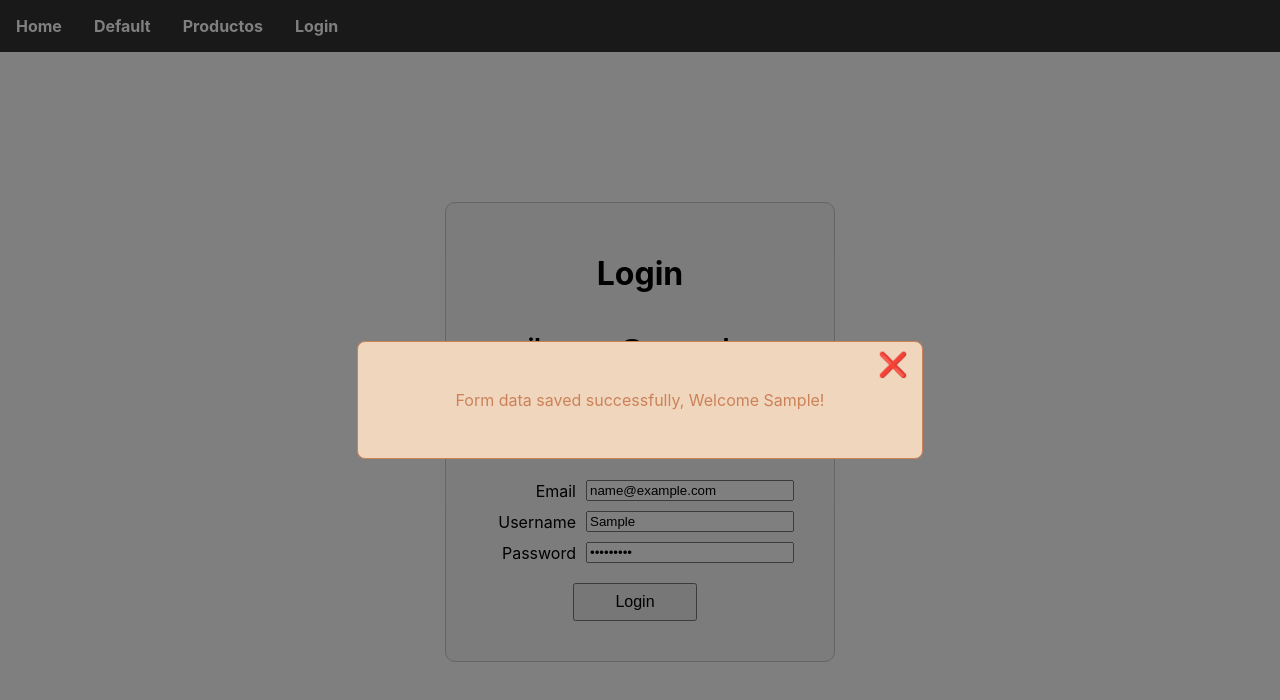
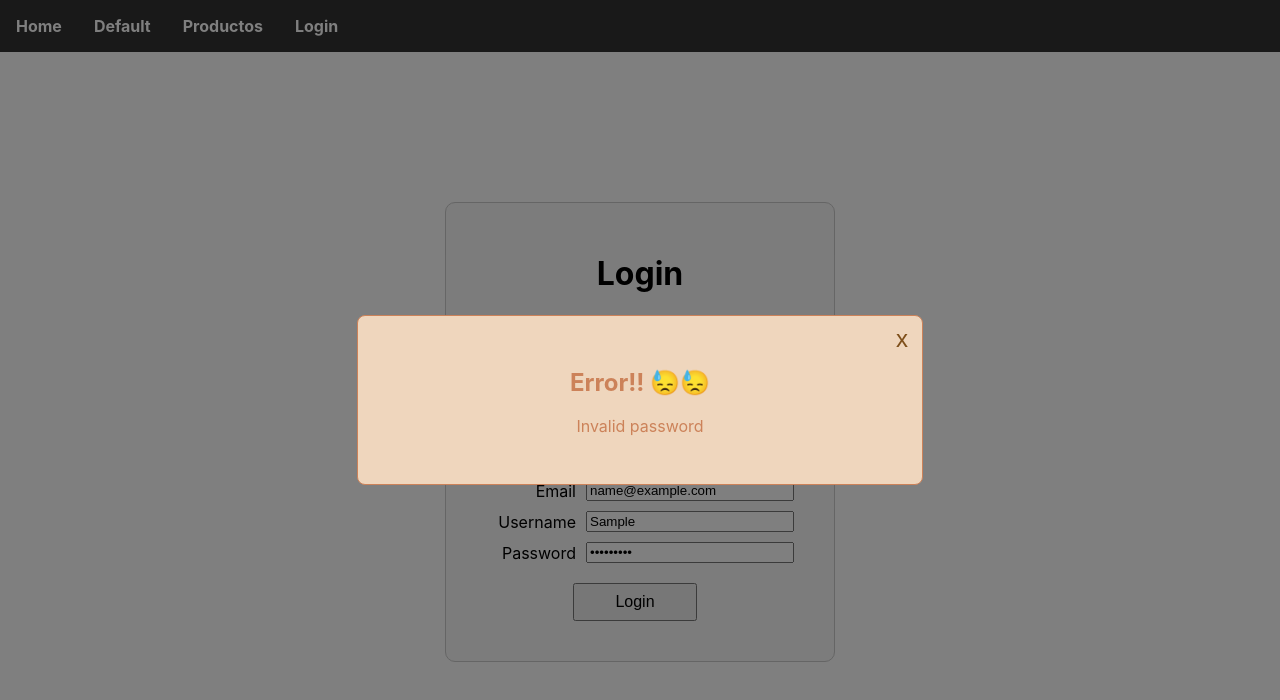
Before and after one commit to adhes14/desarrollo-frontend-react, a React (Create React App) app: page /login in a window 1280 px wide. Both pictures are taken after typing "name@example.com", "Sample", "Sample123" into the empty fields and a click on the button "Login". Shown: the top 700 px of the page. Built offline with nearby package versions, Linux system fonts and the light colour scheme.

Commit message:
ejercicio 1, validar password

```diff
--- a/src/App.css
+++ b/src/App.css
@@ -133,19 +133,28 @@ form div input {
   z-index: 1000;
 }
 
-.notification-success {
-  background-color: #efd6bd;
-  color: #cc8259;
+.notification {
   padding: 2rem;
-  border: 1px solid #cc8259;
   border-radius: 0.5rem;
   max-width: 500px;
   width: 90%;
   text-align: center;
   position: relative;
+
+  &.success {
+    background-color: #d4edda;
+    color: #155724;
+    border: 1px solid #155724;
+  }
+
+  &.error {
+    background-color: #efd6bd;
+    color: #cc8259;
+    border: 1px solid #cc8259;
+  }
 }
 
-.close-btn-success {
+.close-btn {
   position: absolute;
   top: 0.5rem;
   right: 0.5rem;
--- a/src/components/Modalinfo.jsx
+++ b/src/components/Modalinfo.jsx
@@ -1,6 +1,6 @@
 import { motion } from "framer-motion";
 
-const Modalinfo = ({ visible, message, onClose }) => {
+const Modalinfo = ({ visible, message, type, onClose }) => {
   if (!visible) {
     return null;
   }
@@ -8,15 +8,16 @@ const Modalinfo = ({ visible, message, onClose }) => {
   return (
     <div className="modal-overlay">
       <motion.div
-        className="notification-success"
+        className={`notification ${type}`}
         initial={{opacity: 0, y: -20}}
         animate={{opacity: 1, y: 0}}
         transition={{duration: 0.5}}
       >
         <div>
+          <h2>{type === 'success' ? 'Success!! 🎉🎉' : 'Error!! 😓😓'}</h2>
           <p>{ message }</p>
         </div>
-        <button className="close-btn-success" onClick={ onClose }>❌</button>
+        <button className="close-btn" onClick={ onClose }>x</button>
       </motion.div>
     </div>
   );
--- a/src/redux/form/formReducers.js
+++ b/src/redux/form/formReducers.js
@@ -6,6 +6,7 @@ const initialState = {
     username: "",
     password: "",
   },
+  password: "mod7ReactUSIP",
 };
 
 const formReducer = (state = initialState, action) => {
--- a/src/screens/Forms/LoginForm.jsx
+++ b/src/screens/Forms/LoginForm.jsx
@@ -10,16 +10,25 @@ const LoginForm = () => {
 
   const [showModalinfo, setShowModalinfo] = useState(false);
   const [modalMessage, setModalMessage] = useState("Welcome to the jungle");
+  const [type, setType] = useState("");
 
   const form = useSelector(state => state.form);
+  const password = useSelector(state => state.form.password);
   const dispatch = useDispatch();
 
   const handleSubmit = (e) => {
     e.preventDefault();
     console.log(values);
+    if (password !== values.password) {
+      setModalMessage("Invalid password");
+      setShowModalinfo(true);
+      setType("error");
+      return;
+    }
     dispatch(saveFormData(values));
     setModalMessage(`Form data saved successfully, Welcome ${values.username}!`);
     setShowModalinfo(true);
+    setType("success");
   }
 
   const hideModalinfo = () => {
@@ -27,7 +36,7 @@ const LoginForm = () => {
   };
   return (
     <>
-      <Modalinfo visible={showModalinfo} message={modalMessage} onClose={hideModalinfo} />
+      <Modalinfo visible={showModalinfo} message={modalMessage} type={type} onClose={hideModalinfo} />
       <motion.div
         initial={{opacity: 0, scale: 0.5}}
         animate={{opacity: 1, scale: 1}}
```
